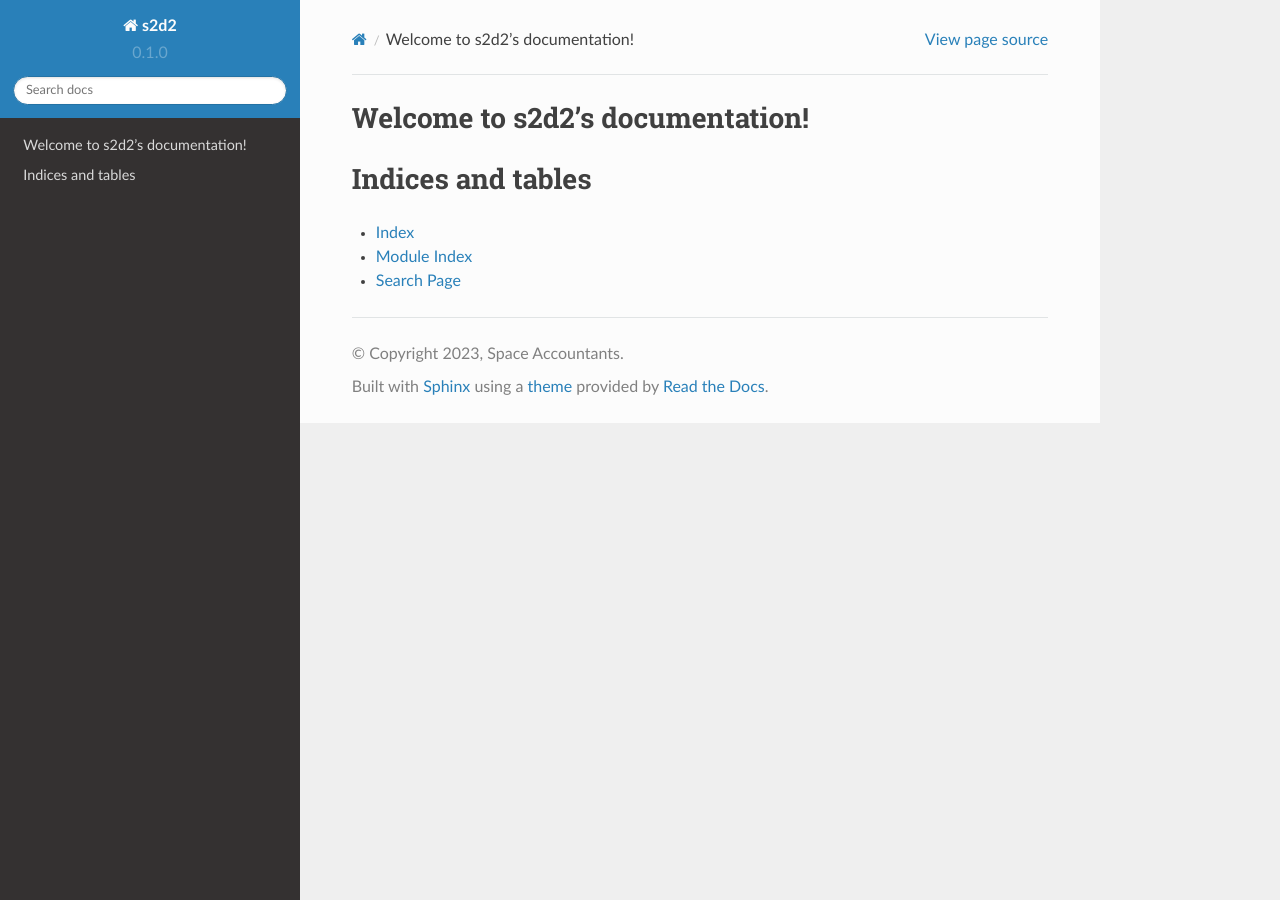
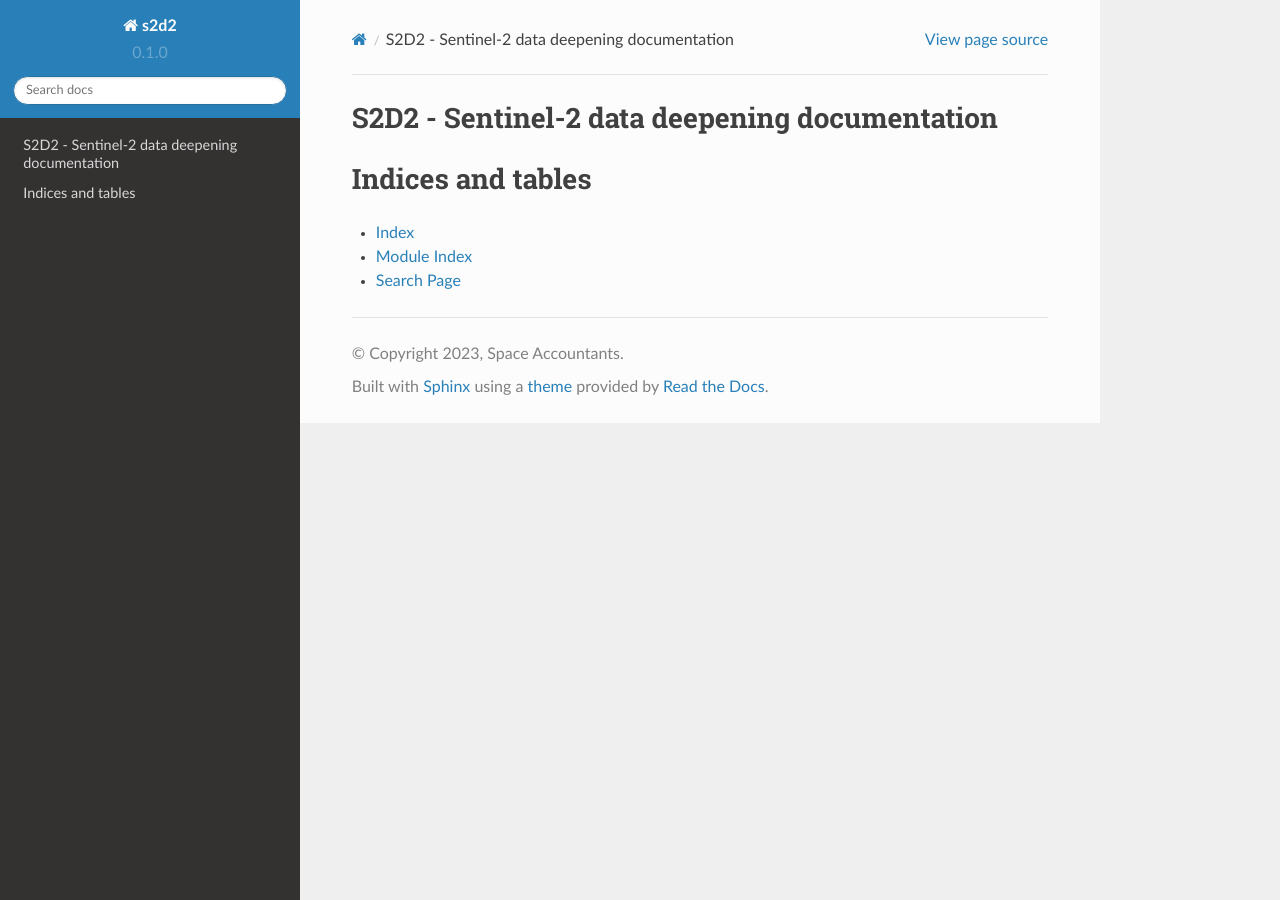
Before and after one commit to space-accountants/s2d2, a Sphinx documentation site: the page built from docs/index.rst, in a window 1280 px wide. Built offline with Sphinx 7.4.7 and the Read the Docs theme 2.0.0, drawn with Linux system fonts in a browser that asks for light colours.

Commit message:
Update index.rst

```diff
--- a/docs/index.rst
+++ b/docs/index.rst
@@ -3,8 +3,8 @@
    You can adapt this file completely to your liking, but it should at least
    contain the root `toctree` directive.
 
-Welcome to s2d2's documentation!
-==========================================================
+S2D2 - Sentinel-2 data deepening documentation
+==============================================
 
 .. toctree::
   :maxdepth: 2
```
